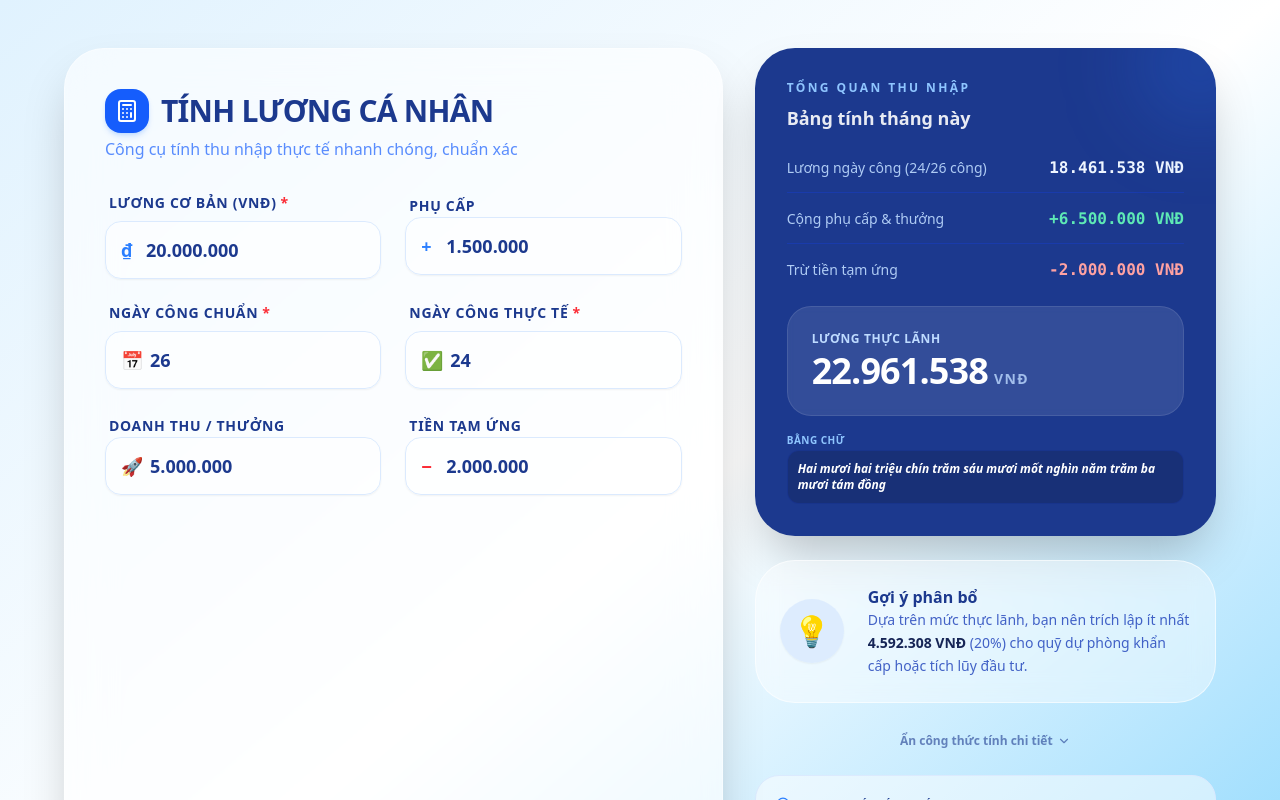
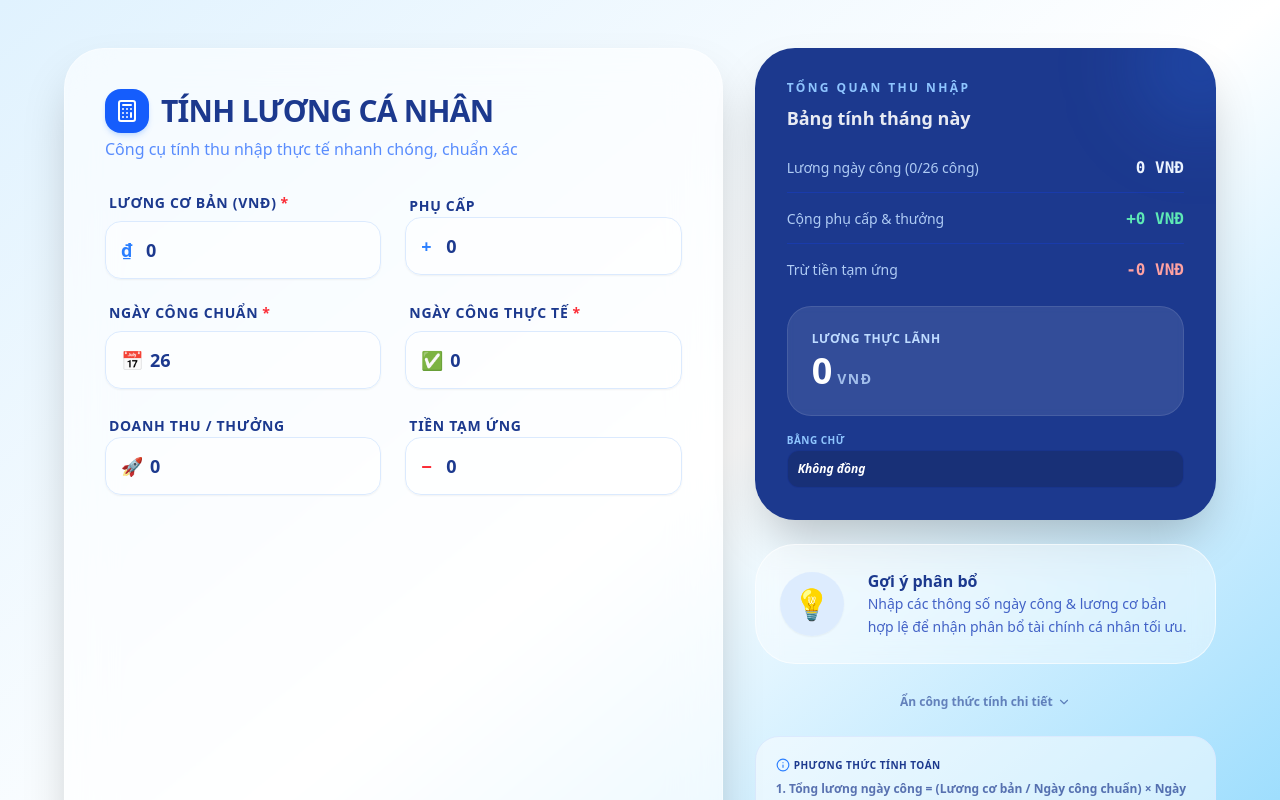
Before and after one commit to llkhai29-cmd/T-nh-l-ng-c-nh-n, a React (Vite) app: page / in a window 1280 px wide. Shown: the top 800 px of the page. Built offline with nearby package versions, Linux system fonts and the light colour scheme.

Commit message:
feat: reset input fields to zero by default
Update initial state values to 0 to provide a clean starting point for users when calculating their salary.

```diff
--- a/src/App.tsx
+++ b/src/App.tsx
@@ -98,12 +98,12 @@ const formatVND = (value: number) => {
 
 export default function App() {
   // Input states as strings for direct input formatting and easy clearing
-  const [basicSalary, setBasicSalary] = useState<string>("20.000.000");
+  const [basicSalary, setBasicSalary] = useState<string>("0");
   const [standardDays, setStandardDays] = useState<string>("26");
-  const [actualDays, setActualDays] = useState<string>("24");
-  const [allowance, setAllowance] = useState<string>("1.500.000");
-  const [revenue, setRevenue] = useState<string>("5.000.000");
-  const [advance, setAdvance] = useState<string>("2.000.000");
+  const [actualDays, setActualDays] = useState<string>("0");
+  const [allowance, setAllowance] = useState<string>("0");
+  const [revenue, setRevenue] = useState<string>("0");
+  const [advance, setAdvance] = useState<string>("0");
 
   // Visual pulse trigger on calculate click
   const [pulseTrigger, setPulseTrigger] = useState<boolean>(false);
```
